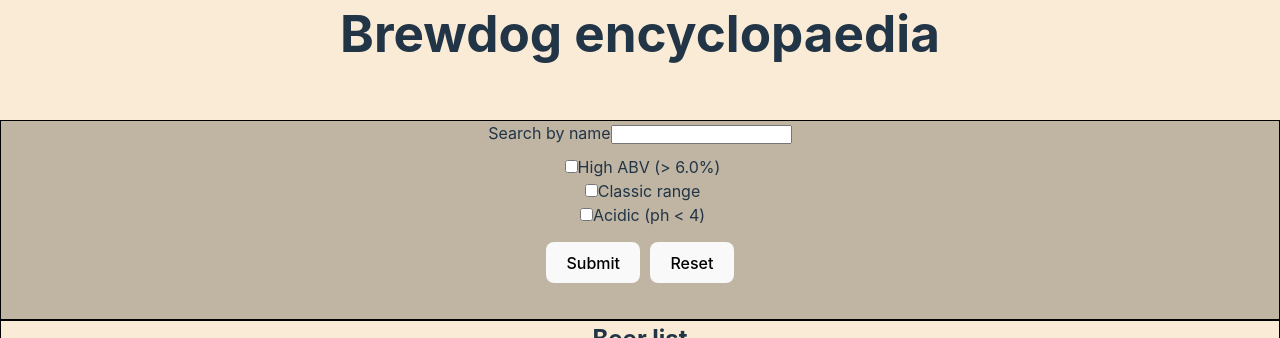
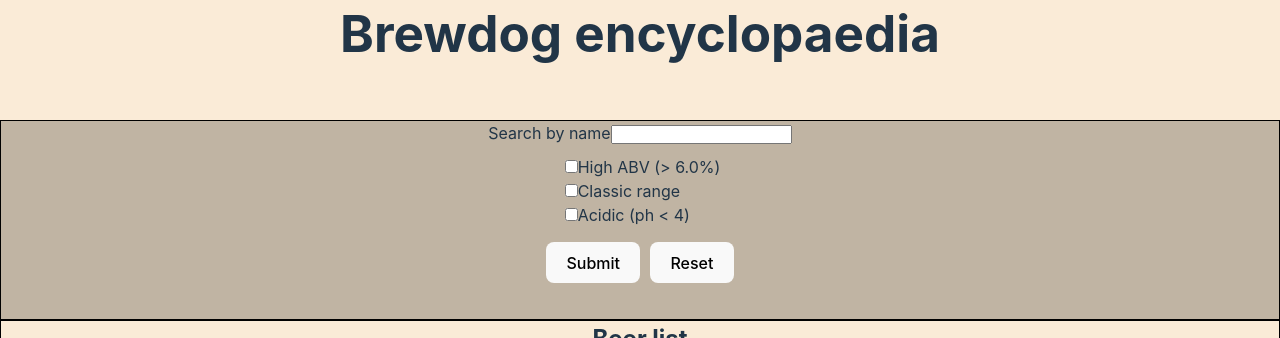
Before and after one commit to JoshS1234/punk-api, a React (Vite) app: page / in a window 1280 px wide. Shown: the top 338 px of the page. Built offline with nearby package versions, Linux system fonts and the light colour scheme.

Commit message:
added color, and restructured search bar to avoid overcomplication

```diff
--- a/src/App.tsx
+++ b/src/App.tsx
@@ -1,7 +1,7 @@
 import "./App.scss";
 import HeaderBar from "./components/HeaderBar";
 import BeerContainer from "./containers/BeerContainer/BeerContainer";
-import SearchContainer from "./containers/SearchContainer/SearchContainer";
+import SearchContainer from "./components/SearchBar/SearchBar";
 import beers from "./beers";
 import { useState } from "react";
 import { FormEvent } from "react";
--- a/src/components/Filters.scss
+++ /dev/null
@@ -1,14 +0,0 @@
-.filter-checkbox-container {
-  display: flex;
-  flex-direction: column;
-  justify-content: space-around;
-  align-items: flex-start;
-  margin: 10px 0px 10px 5px;
-}
-
-@media screen and (min-width: 768px) {
-  .filter-checkbox-container {
-    width: 30%;
-    align-items: center;
-  }
-}
--- a/src/components/Filters.tsx
+++ /dev/null
@@ -1,22 +0,0 @@
-import "./Filters.scss";
-
-const Filters = () => {
-  return (
-    <div className="filter-checkbox-container">
-      <label className="filters-container__checkbox">
-        <input type="checkbox" />
-        High ABV ({">"} 6.0%)
-      </label>
-      <label className="filters-container__checkbox">
-        <input type="checkbox" />
-        Classic range
-      </label>
-      <label className="filters-container__checkbox">
-        <input type="checkbox" />
-        Acidic (ph {"<"} 4)
-      </label>
-    </div>
-  );
-};
-
-export default Filters;
--- /dev/null
+++ b/src/components/SearchBar/SearchBar.scss
@@ -0,0 +1,29 @@
+.search-bar {
+  form {
+    display: flex;
+    flex-direction: column;
+    justify-content: space-between;
+    align-items: center;
+    width: 100%;
+
+    .search-bar__checkbox-container {
+      display: flex;
+      flex-direction: column;
+      justify-content: space-around;
+      align-items: flex-start;
+      margin: 10px 0px 10px 5px;
+    }
+
+    .search-bar__button-container {
+      display: flex;
+      flex-direction: row;
+      align-items: center;
+      justify-content: center;
+      width: 80%;
+
+      .search-bar__button {
+        margin: 5px;
+      }
+    }
+  }
+}
--- /dev/null
+++ b/src/components/SearchBar/SearchBar.tsx
@@ -0,0 +1,44 @@
+import { FormEvent } from "react";
+import "./SearchBar.scss";
+
+type SearchBarProps = {
+  handleSubmit: (e: FormEvent<HTMLFormElement>) => void;
+  handleReset: (e: FormEvent<HTMLFormElement>) => void;
+};
+
+const SearchBar = ({ handleSubmit, handleReset }: SearchBarProps) => {
+  return (
+    <div className="search-bar">
+      <form onSubmit={handleSubmit} onReset={handleReset}>
+        <div className="search-bar__search-by-name">
+          <label htmlFor="searchTerm">Search by name</label>
+          <input name="searchTerm" type="text" />
+        </div>
+        <div className="search-bar__checkbox-container">
+          <label className="search-bar__checkbox">
+            <input type="checkbox" />
+            High ABV ({">"} 6.0%)
+          </label>
+          <label className="search-bar__checkbox">
+            <input type="checkbox" />
+            Classic range
+          </label>
+          <label className="search-bar__checkbox">
+            <input type="checkbox" />
+            Acidic (ph {"<"} 4)
+          </label>
+        </div>
+        <div className="search-bar__button-container">
+          <button type="submit" className="search-bar__button">
+            Submit
+          </button>
+          <button type="reset" className="search-bar__button">
+            Reset
+          </button>
+        </div>
+      </form>
+    </div>
+  );
+};
+
+export default SearchBar;
--- a/src/components/SearchByName.scss
+++ /dev/null
@@ -1,5 +0,0 @@
-// @media screen and (min-width: 768px) {
-//   .search-container__search-by-name {
-//     width: 40%;
-//   }
-// }
--- a/src/components/SearchByName.tsx
+++ /dev/null
@@ -1,12 +0,0 @@
-import "./SearchByName.scss";
-
-const SearchByName = () => {
-  return (
-    <div className="search-container__search-by-name">
-      <label htmlFor="searchTerm">Search by name</label>
-      <input name="searchTerm" type="text" />
-    </div>
-  );
-};
-
-export default SearchByName;
--- a/src/containers/SearchContainer/SearchContainer.scss
+++ /dev/null
@@ -1,52 +0,0 @@
-.search-container {
-  form {
-    display: flex;
-    flex-direction: column;
-    justify-content: space-between;
-    align-items: center;
-    width: 100%;
-
-    .search-container__form-button-container {
-      display: flex;
-      flex-direction: row;
-      align-items: center;
-      justify-content: center;
-      width: 80%;
-
-      .search-container__form-button {
-        margin: 5px;
-      }
-    }
-  }
-}
-
-// @media screen and (min-width: 768px) {
-//   .search-container {
-//     height: 100%;
-//     min-width: 100%;
-//     width: 100%;
-
-//     form {
-//       display: flex;
-//       flex-direction: row;
-//       justify-content: space-around;
-//       align-items: flex-start;
-//       padding: 10px;
-//       width: 100%;
-
-//       .search-container__form-button-container {
-//         display: flex;
-//         flex-direction: column;
-//         align-self: flex-end;
-//         align-items: center;
-//         justify-content: center;
-//         width: 20%;
-
-//         .search-container__form-button {
-//           margin: 5px;
-//           border: 1px solid black;
-//         }
-//       }
-//     }
-//   }
-// }
--- a/src/containers/SearchContainer/SearchContainer.tsx
+++ /dev/null
@@ -1,33 +0,0 @@
-import { FormEvent } from "react";
-import Filters from "../../components/Filters";
-import SearchByName from "../../components/SearchByName";
-import "./SearchContainer.scss";
-
-type SearchContainerProps = {
-  handleSubmit: (e: FormEvent<HTMLFormElement>) => void;
-  handleReset: (e: FormEvent<HTMLFormElement>) => void;
-};
-
-const SearchContainer = ({
-  handleSubmit,
-  handleReset,
-}: SearchContainerProps) => {
-  return (
-    <div className="search-container">
-      <form onSubmit={handleSubmit} onReset={handleReset}>
-        <SearchByName />
-        <Filters />
-        <div className="search-container__form-button-container">
-          <button type="submit" className="search-container__form-button">
-            Submit
-          </button>
-          <button type="reset" className="search-container__form-button">
-            Reset
-          </button>
-        </div>
-      </form>
-    </div>
-  );
-};
-
-export default SearchContainer;
```
